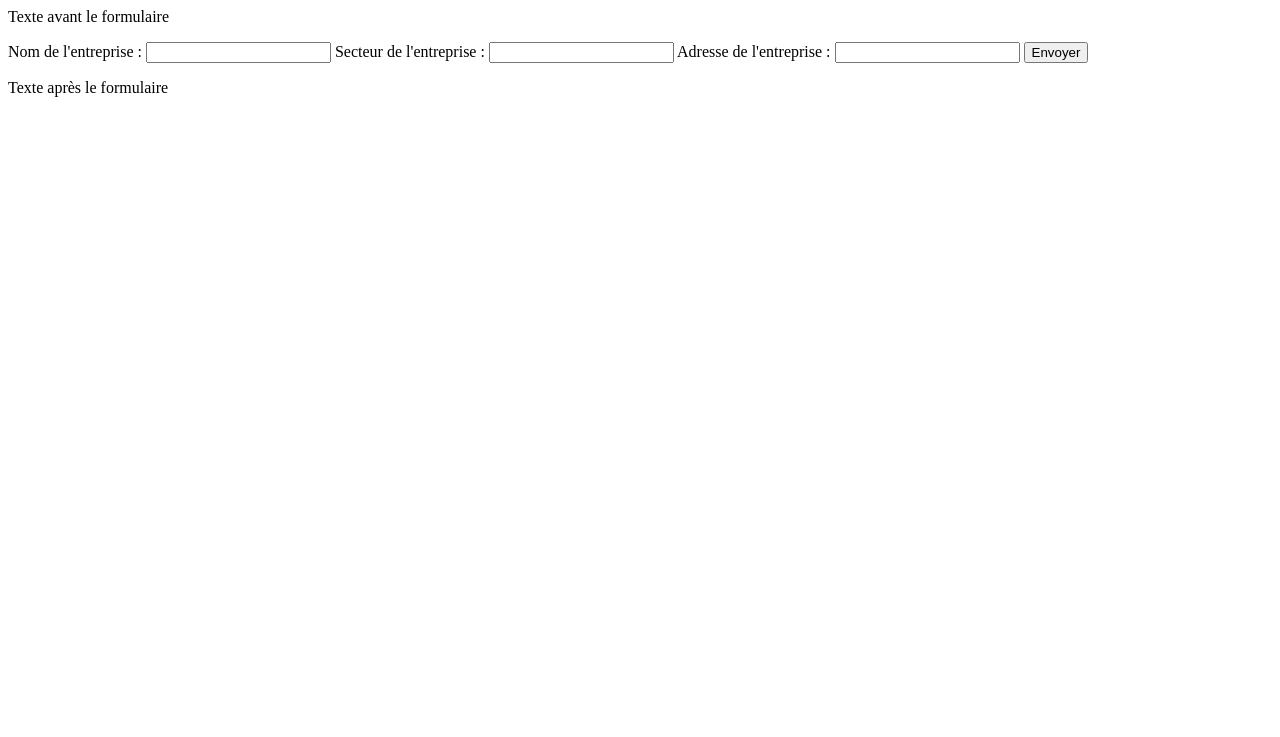
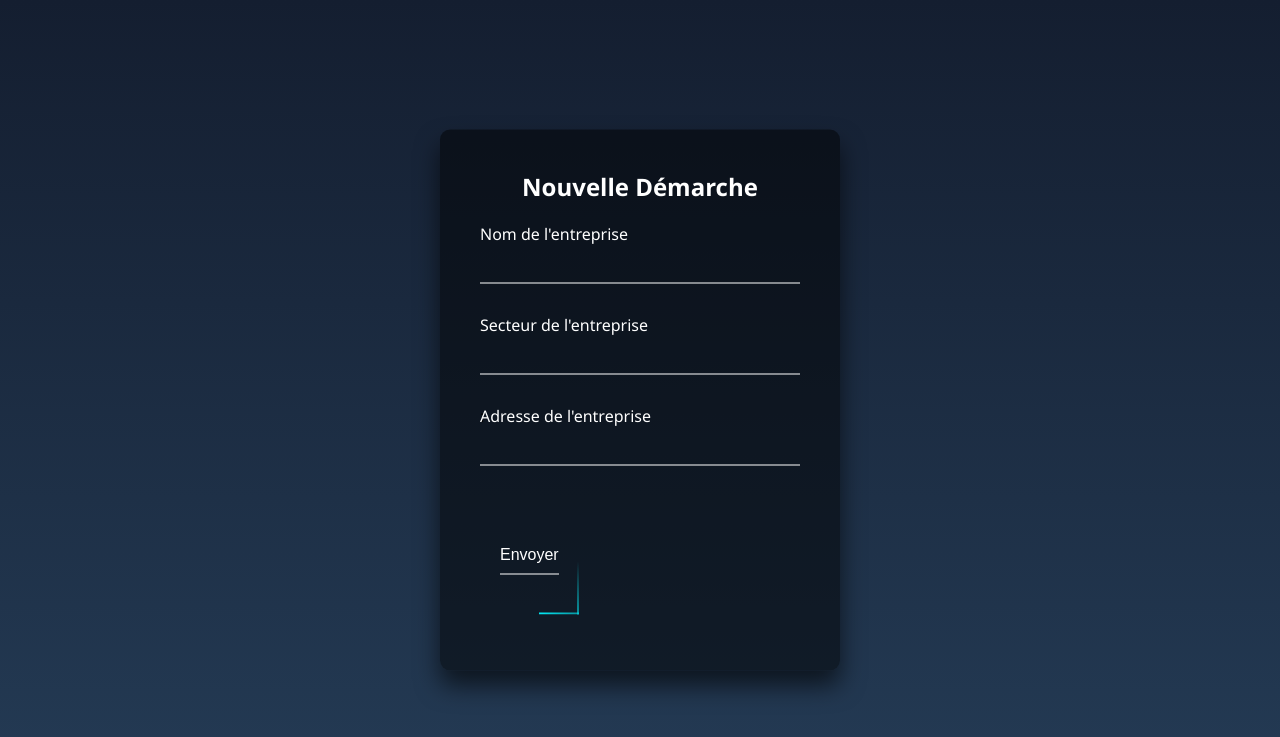
Before and after one commit to ZephyrRaine/bdd-cv, a PHP site: page /Nepage.php in a window 1280 px wide. Shown: the top 737 px of the page. Run offline with PHP 8.4, Linux system fonts and the light colour scheme.

Commit message:
changement css

```diff
--- a/Nepage.php
+++ b/Nepage.php
@@ -1,17 +1,44 @@
-<p>Texte avant le formulaire</p>
-
-<form method="post" action="Nouvelle-Entreprise.php">
-
-      <p>
-        <label>Nom de l'entreprise</label> : <input type="text" name="Nom" id="Nom"/>
-        <label>Secteur de l'entreprise</label> : <input type="text" name="Secteur" id="Secteur"/>
-        <label>Adresse de l'entreprise</label> : <input type="text" name="Adresse" id="Adresse"/>
-
-        <input type="submit" value="Envoyer" />
-
-    </p>
+<link rel="stylesheet" type="text/css" href="neige.css"> <!--link avec le css-->
 
 
-</form>
 
-<p>Texte après le formulaire</p>
+
+
+</head>
+
+<body>
+
+<div class="login-box">
+  <h2>Nouvelle Démarche</h2>
+  <form method="post" action=Nouvelle-Entreprise.php>
+    <div class="user-box">
+      <div class="user-box">
+
+
+
+
+        <label>Nom de l'entreprise</label> : <input type="text" name="Nom" id="Nom"/>
+  </div>
+
+  <div class="user-box">
+        <label>Secteur de l'entreprise</label> : <input type="text" name="Secteur" id="Secteur"/>
+</div>
+
+<div class="user-box">
+        <label>Adresse de l'entreprise</label> : <input type="text" name="Adresse" id="Adresse"/>
+</div>
+
+
+
+   <a>
+      <span></span>
+      <span></span>
+      <span></span>
+      <span></span>
+     <input type="button" value="Envoyer" />
+    </a>
+
+  </form>
+</div>
+
+</body>
```
